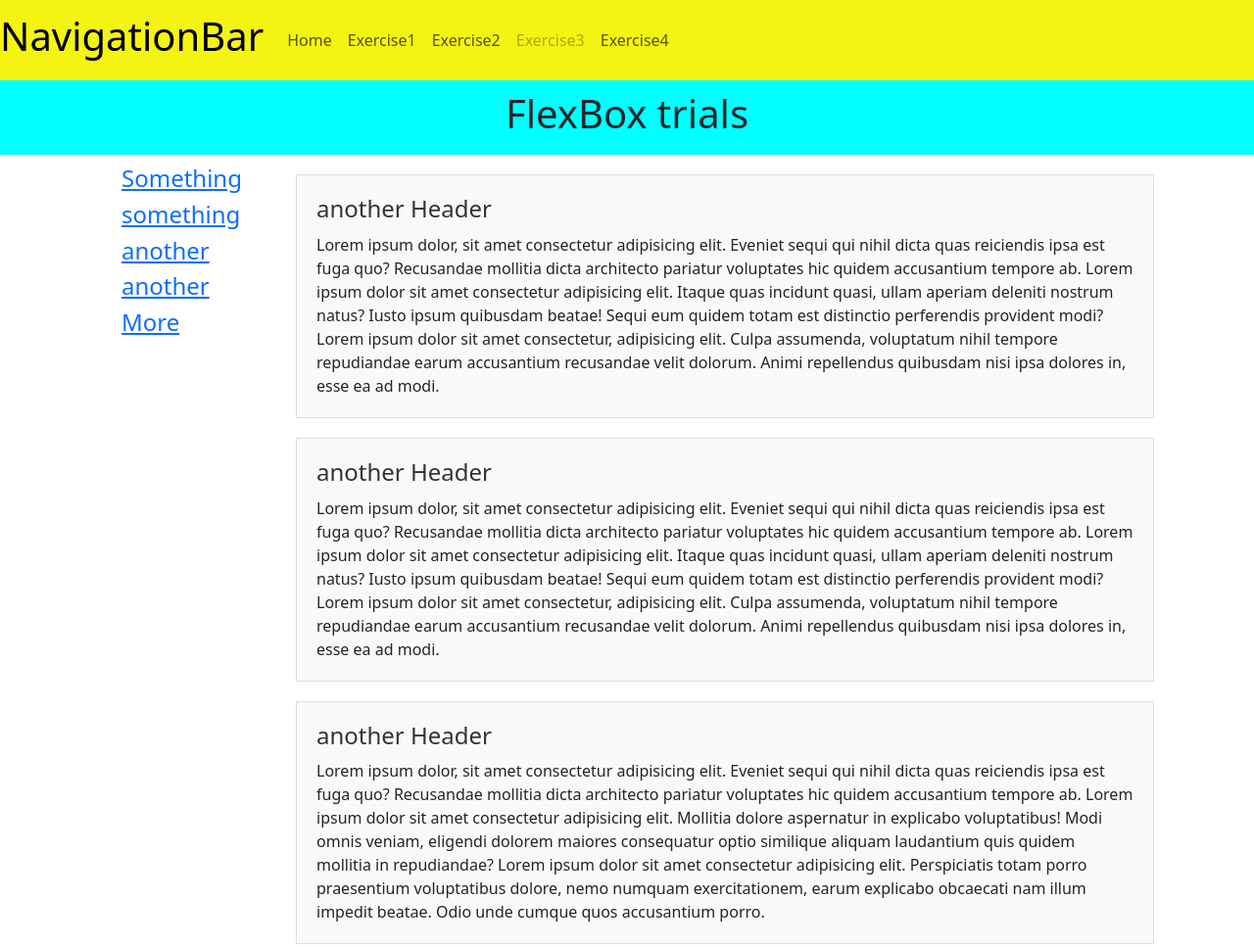
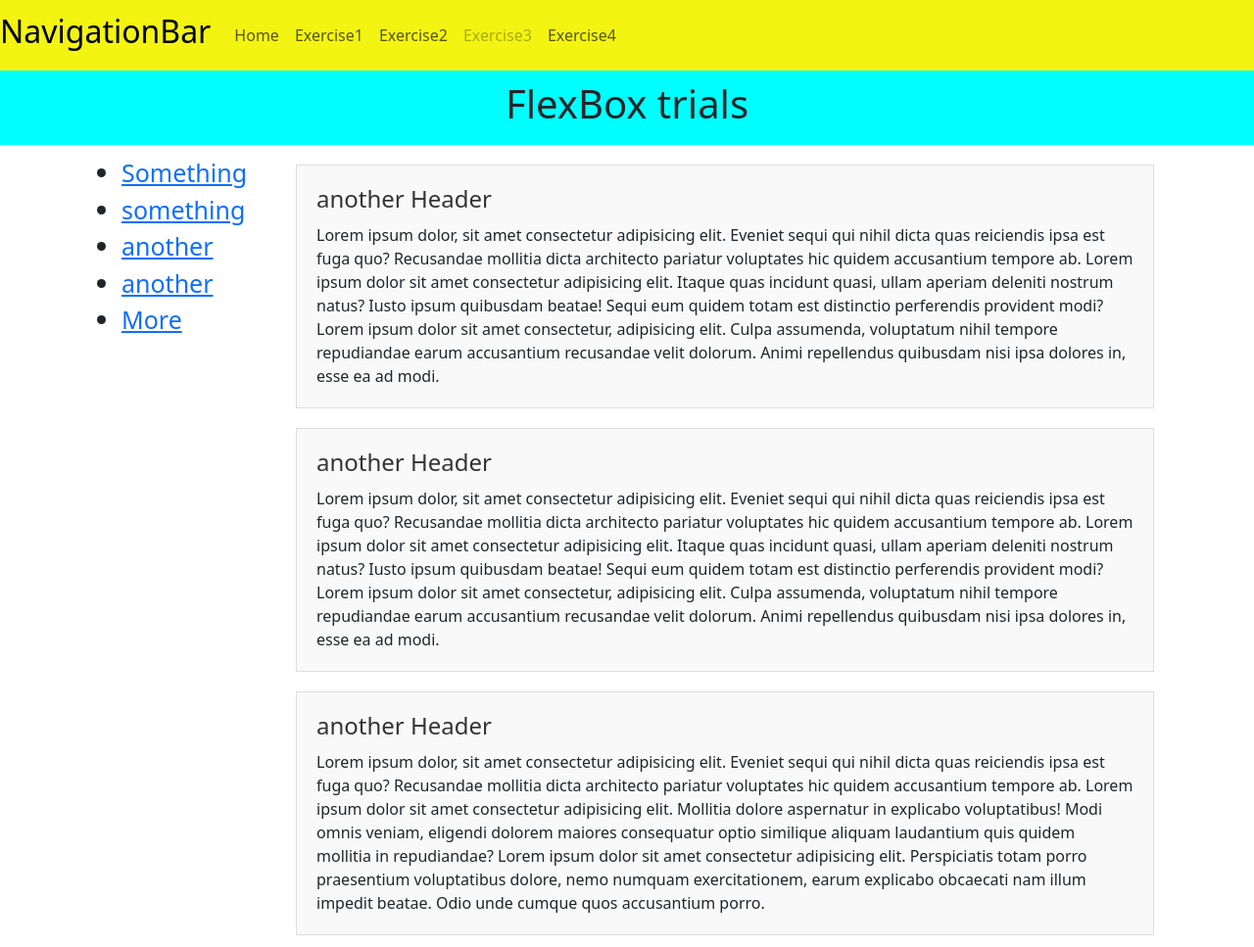
Before and after one commit to Joonsak/StaticWebsite, a plain HTML site: page exercises/exercise5.html in a window 1280 px wide. Shown: the top 967 px of the page at 98% size. Drawn offline with nearby package versions, Linux system fonts and the light colour scheme.

Commit message:
Update exercise5

```diff
--- a/exercises/exercise5.html
+++ b/exercises/exercise5.html
@@ -3,7 +3,7 @@
 <head>
     <meta charset="UTF-8">
     <meta name="viewport" content="width=device-width, initial-scale=1.0">
-    <link rel="stylesheet" href="../styles/Exercise5.css">
+    <link rel="stylesheet" href="../../styles/Exercise5.css">
     <title>The Exercise 5</title>
     <!--  Exercise 6: Styling Webpage Elements with Bootstrap -->
     <link href="https://cdn.jsdelivr.net/npm/bootstrap@5.3.2/dist/css/bootstrap.min.css" rel="stylesheet" integrity="sha384-T3c6CoIi6uLrA9TneNEoa7RxnatzjcDSCmG1MXxSR1GAsXEV/Dwwykc2MPK8M2HN" crossorigin="anonymous">
@@ -12,7 +12,7 @@
 <body>
     <nav class="navbar navbar-expand-md navbar-light" style="background-color:      rgb(244, 244, 18);">
         <a class="navbar-brand" href="#">
-            <h1 style="color: black;">NavigationBar</h1>
+            <h2 style="color: black;">NavigationBar</h2>
         </a>
         <button class="navbar-toggler" type="button" data-bs-toggle="collapse" data-bs-target="#navbarSupportedContent" aria-controls="navbarSupportedContent" aria-expanded="false" aria-label="Toggle navigation">
             <span class="navbar-toggler-icon"></span>
@@ -43,11 +43,11 @@
     <div class="container">
         <nav id="InsideNav">
             <ul>
-                <h4><a href="">Something</a></h4>
-                <h4><a href="">something</a></h4>
-                <h4><a href="">another</a></h4>
-                <h4><a href="">another</a></h4>
-                <h4><a href="">More</a></h4>
+                <li><a href="">Something</a></li>
+                <li><a href="">something</a></li>
+                <li><a href="">another</a></li>
+                <li><a href="">another</a></li>
+                <li><a href="">More</a></li>
             </ul>
         </nav>
         <main>
```
